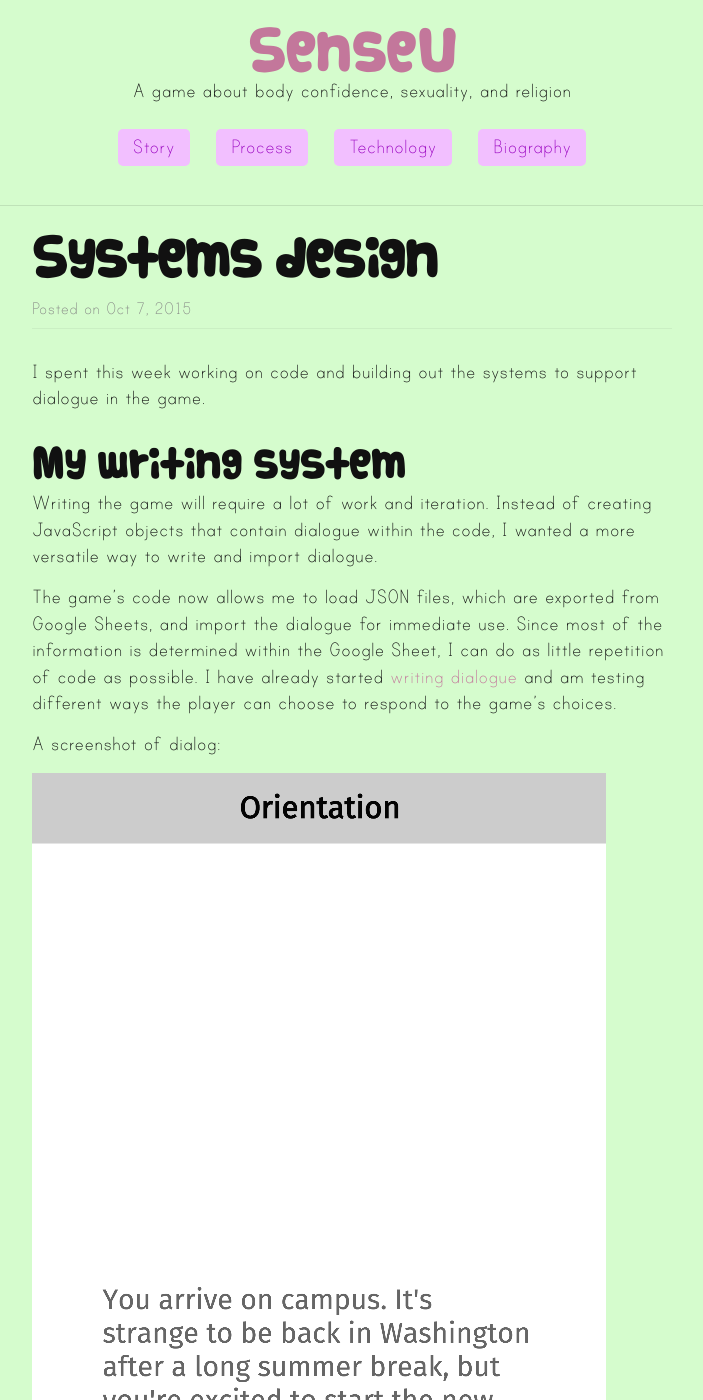
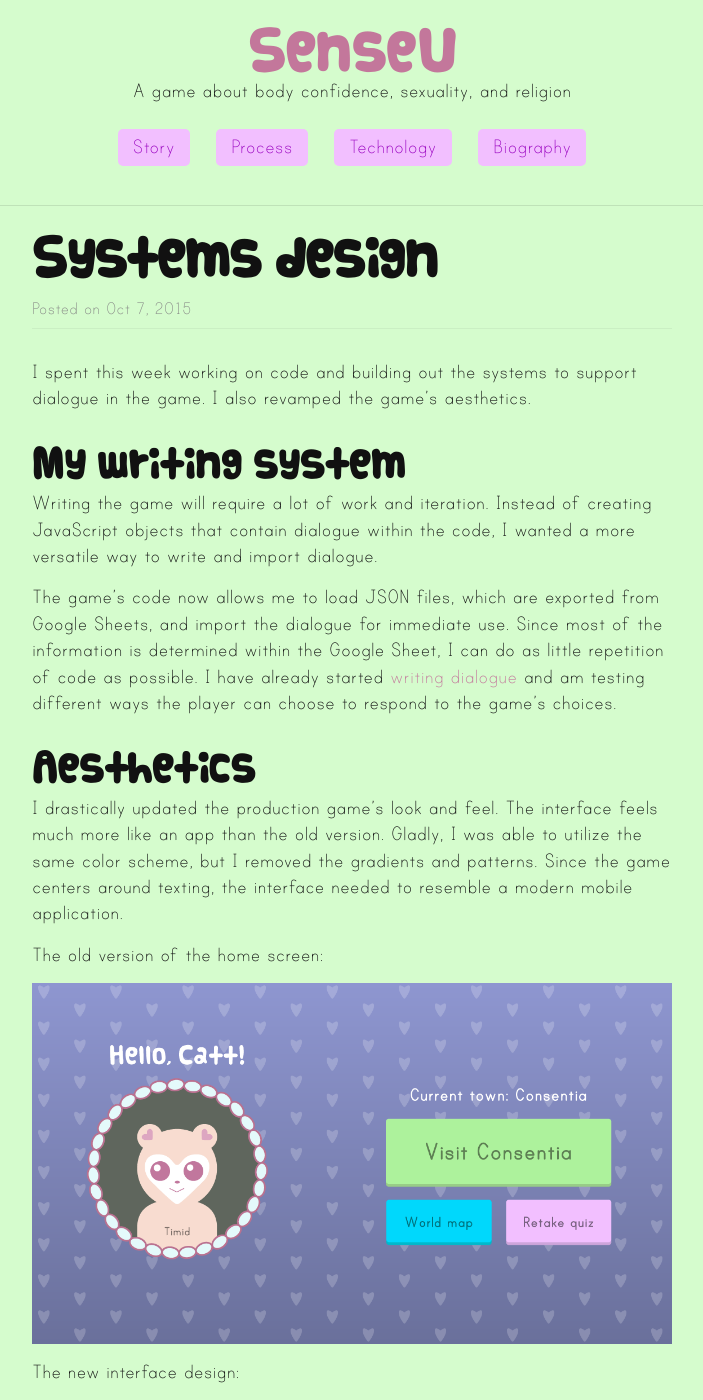
Before and after one commit to cattsmall/thesis-website, a Jekyll site: the page built from _posts/2015-10-07-systems-design.md, in a window 1280 px wide and 1400 px high. Shown: the whole window, without its empty margins (288-991 px from the left). Built offline with Jekyll 4.4.1, drawn with Linux system fonts in a browser that asks for light colours; some web fonts are replaced; some of the changed text lies outside the part shown.

Commit message:
edits to post

```diff
--- a/_posts/2015-10-07-systems-design.md
+++ b/_posts/2015-10-07-systems-design.md
@@ -5,22 +5,25 @@
 categories: process
 ---
 
-I spent this week working on code and building out the systems to support dialogue in the game.
+I spent this week working on code and building out the systems to support dialogue in the game. I also revamped the game's aesthetics.
 
 ##My writing system
 Writing the game will require a lot of work and iteration. Instead of creating JavaScript objects that contain dialogue within the code, I wanted a more versatile way to write and import dialogue.
 
 The game's code now allows me to load JSON files, which are exported from Google Sheets, and import the dialogue for immediate use. Since most of the information is determined within the Google Sheet, I can do as little repetition of code as possible. I have already started [writing dialogue](https://docs.google.com/spreadsheets/d/1ImZBpECHgRWr0kVnbZQuweu7LI0bBXjlRbs1xZoC1BA/edit?usp=sharing) and am testing different ways the player can choose to respond to the game's choices.
 
-A screenshot of dialog:
+##Aesthetics
+I drastically updated the production game's look and feel. The interface feels much more like an app than the old version. Gladly, I was able to utilize the same color scheme, but I removed the gradients and patterns. Since the game centers around texting, the interface needed to resemble a modern mobile application.
 
-![](/assets/img/posts/2015-10-07/game-home.png)
+The old version of the home screen:
 
-A screenshot of a quiz question:
+![](/assets/img/posts/20150420_home-page.png)
 
-![](/assets/img/posts/2015-10-07/game-quiz.png)
+The new interface design:
 
-With a few more tweaks and a bit more code, the only thing I'll need to focus on is building out the game.
+![](/assets/img/posts/2015-10-07/game-screens.png)
+
+With a few more tweaks to the interface and a bit more code, the only thing I'll need to focus on is writing as much dialogue as possible.
 
 ##Constructive criticism
 My narrative design class has been very helpful. I received very useful feedback regarding my game's characters and conflicts. To flesh out my characters even further, I am in the process of writing in-depth details about all primary & secondary characters in the game.
```
Also changed, not shown: assets/img/posts/2015-10-07/game-home.png (deleted), assets/img/posts/2015-10-07/game-quiz.png (deleted), assets/img/posts/2015-10-07/game-screens.png (added), 1 other file.
